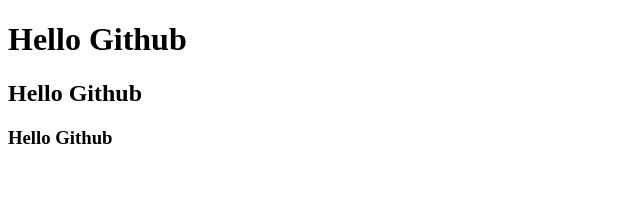
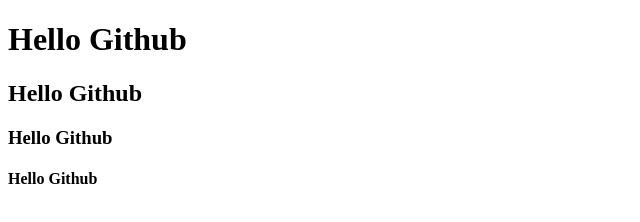
Before and after one commit to minjumandu/first, a plain HTML site: page index.html in a window 1280 px wide. Shown: the whole page, without its empty margins (0-640 px from the left). Drawn offline with Linux system fonts and the light colour scheme.

Commit message:
h4추가하기

```diff
--- a/index.html
+++ b/index.html
@@ -9,5 +9,6 @@
     <h1>Hello Github</h1>
     <h2>Hello Github</h2>
     <h3>Hello Github</h3>
+    <h4>Hello Github</h4>
 </body>
 </html>
```
